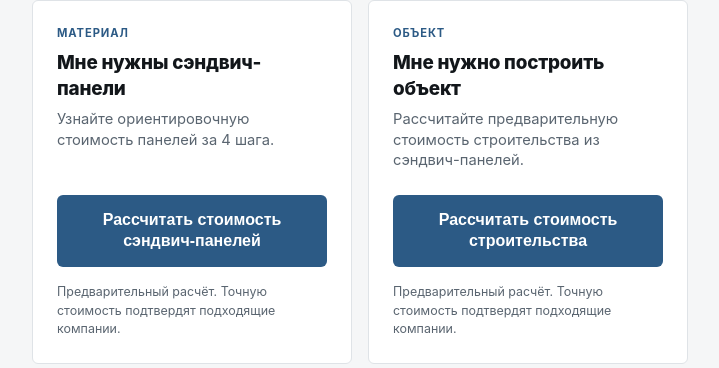
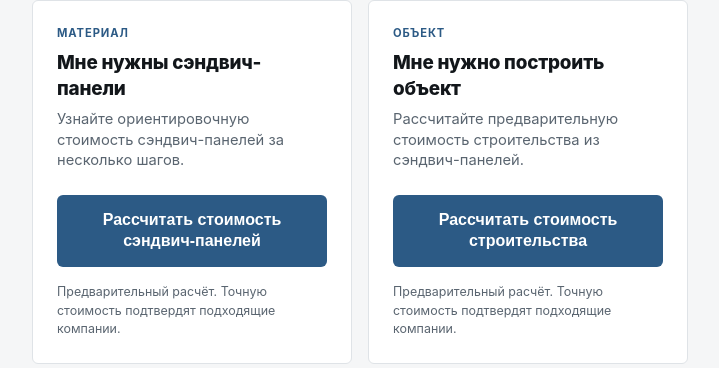
Before and after one commit to krisbudishevskaya-lang/sandwich-leads, a Flask app: page / in a window 1280 px wide. Shown: the part 577-945 px from the top of the page, without its empty margins (280-999 px from the left). Run offline with Flask 3, Linux system fonts and the light colour scheme.

Commit message:
обновление

```diff
--- a/templates/index.html
+++ b/templates/index.html
@@ -54,7 +54,7 @@
                         <p class="scenario-card__eyebrow">Материал</p>
                         <h2 class="scenario-card__title">Мне нужны сэндвич-панели</h2>
                         <p class="scenario-card__text">
-                            Узнайте ориентировочную стоимость панелей за 4 шага.
+                            Узнайте ориентировочную стоимость сэндвич-панелей за несколько шагов.
                         </p>
                         <button type="button" class="button-primary scenario-card__cta" id="hero-cta-panels">
                             Рассчитать стоимость сэндвич-панелей
```
